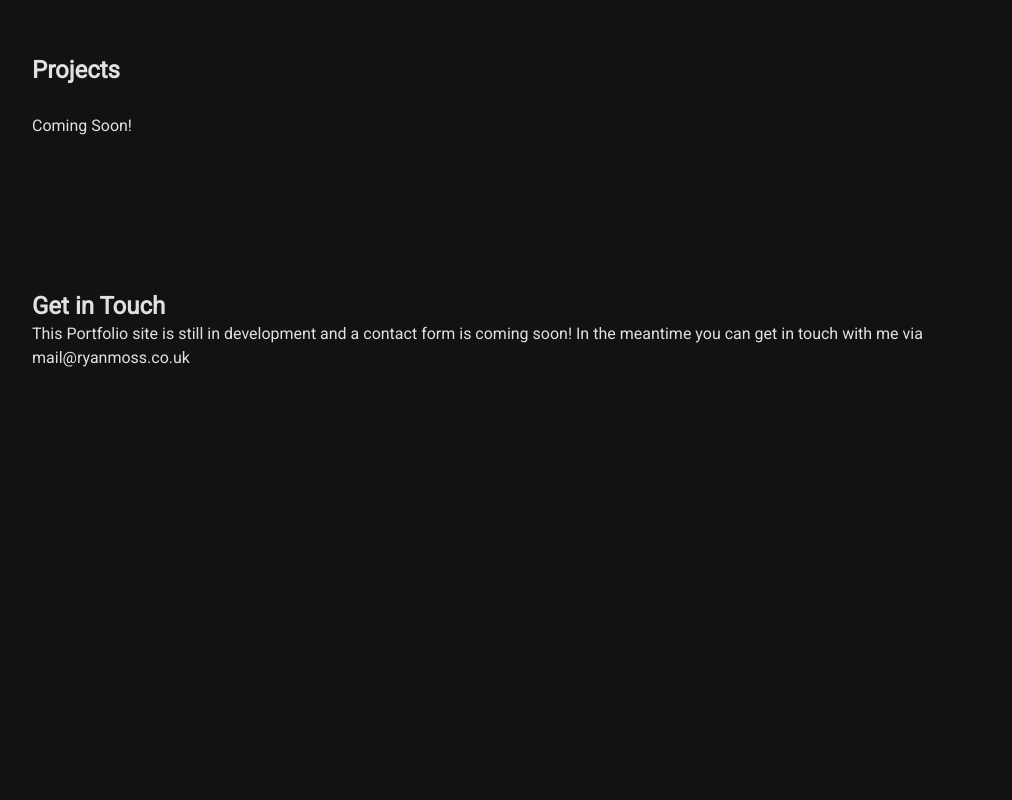
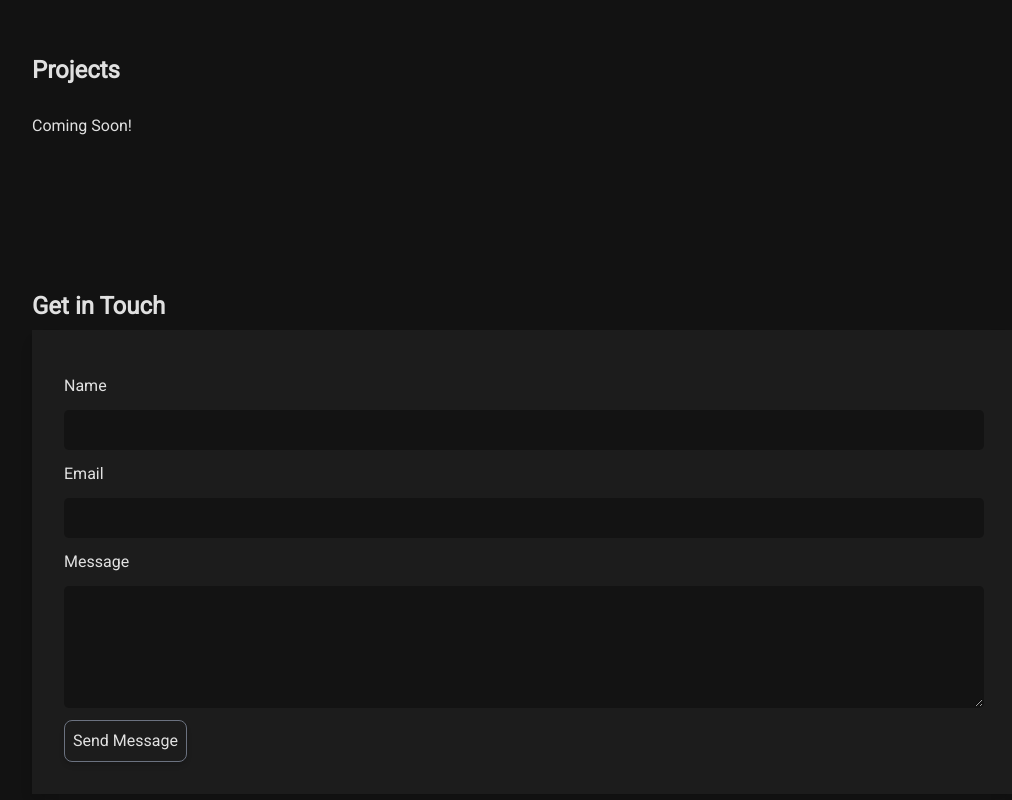
Before and after one commit to RyanMoss96/portfolio, a React (Create React App) app: page / in a window 1280 px wide. Shown: the part 935-1735 px from the top of the page, without its empty margins (116-1128 px from the left). Before the commit the page ends 1417 px from the top, so only its background shows below. Built offline with nearby package versions, Linux system fonts and the light colour scheme; no server answers; what aws-amplify would draw is missing.

Commit message:
Re-enable contact form for testing

```diff
--- a/src/app/containers/Contact.js
+++ b/src/app/containers/Contact.js
@@ -20,9 +20,9 @@ function Contact() {
         <section className='my-28  px-5' id="contact">
             <header className='text-2xl font-bold pt-10'>
                 <h2>Get in Touch</h2>
-                <p className="text-base font-thin">This Portfolio site is still in development and a contact form is coming soon! In the meantime you can get in touch with me via mail@ryanmoss.co.uk</p>
+                {/* <p className="text-base font-thin">This Portfolio site is still in development and a contact form is coming soon! In the meantime you can get in touch with me via mail@ryanmoss.co.uk</p> */}
             </header>
-            {/* <div className='flex flex-col flex-wrap md:flex-row justify-between'>
+            <div className='flex flex-col flex-wrap md:flex-row justify-between'>
                 <div className='bg-gray px-5 py-10 md:py-8 sm:p-8 my-2 shadow-lg w-full '>
                     <form className='flex flex-col space-y-3 m-auto w-full' name='contact' method='post'>
                         <input type='hidden' name='form-name' value='contact' />
@@ -36,8 +36,8 @@ function Contact() {
                             Send Message
                         </button>
                     </form>
-                </div> */}
-            {/* </div> */}
+                </div>
+            </div>
         </section>
     );
 }
```
